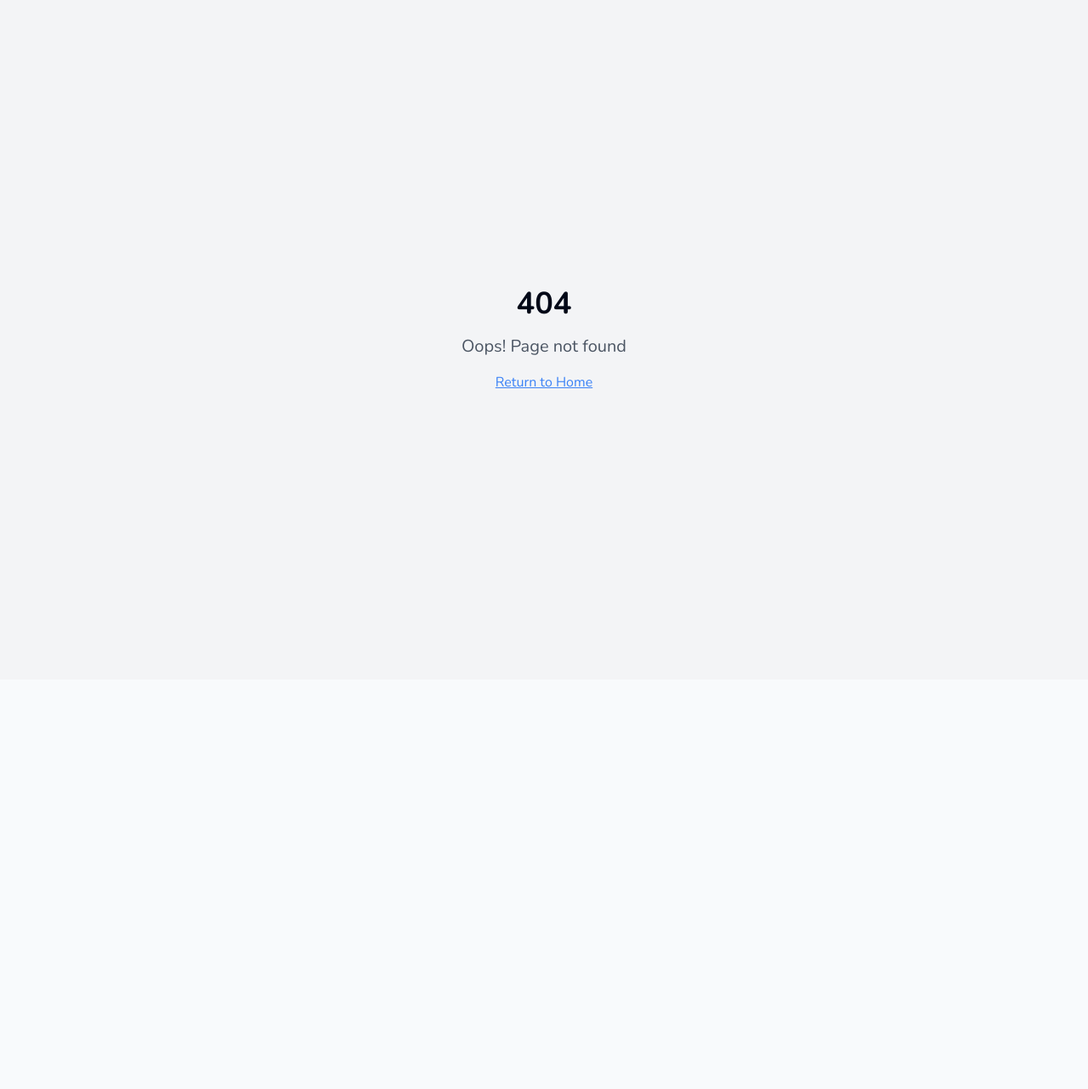
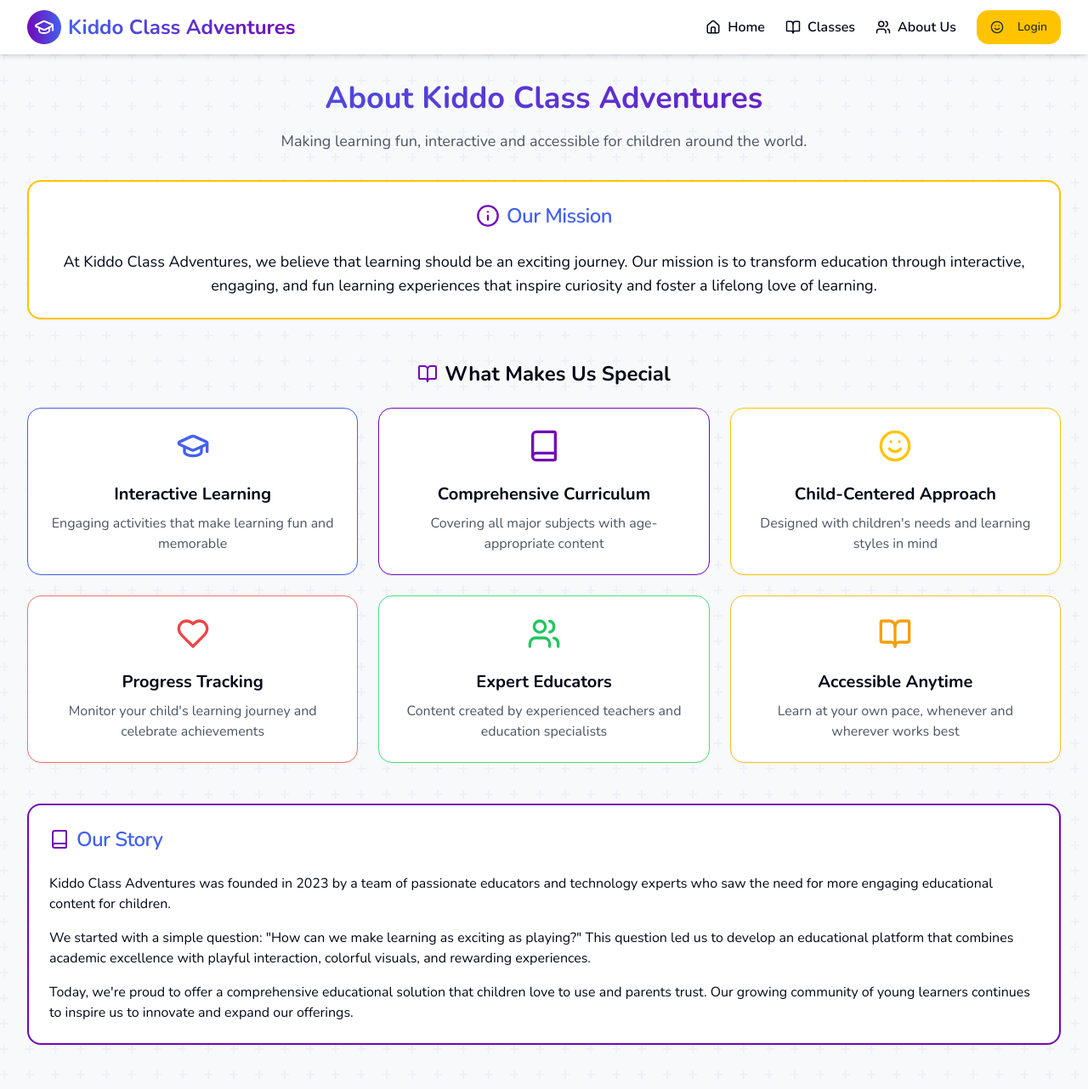
Before and after one commit to hritesh2001/kiddo-class-adventures, a React (Vite) app: page /about in a window 1280 px wide. Before the commit this address had no page. Shown: the top 1282 px of the page at 85% size. Before the commit the page ends 800 px from the top, so only its background shows below. Built offline with nearby package versions, Linux system fonts and the light colour scheme.

Commit message:
Fix: Apply global styles
Apply global styles to the application.

```diff
--- a/src/App.tsx
+++ b/src/App.tsx
@@ -8,6 +8,7 @@ import Index from "./pages/Index";
 import ClassesPage from "./pages/ClassesPage";
 import SubjectsPage from "./pages/SubjectsPage";
 import ChaptersPage from "./pages/ChaptersPage";
+import AboutPage from "./pages/AboutPage";
 import NotFound from "./pages/NotFound";
 
 const queryClient = new QueryClient();
@@ -24,6 +25,7 @@ const App = () => (
           <Route path="/classes/:classId" element={<SubjectsPage />} />
           <Route path="/classes/:classId/subjects" element={<SubjectsPage />} />
           <Route path="/classes/:classId/subjects/:subjectId" element={<ChaptersPage />} />
+          <Route path="/about" element={<AboutPage />} />
           {/* ADD ALL CUSTOM ROUTES ABOVE THE CATCH-ALL "*" ROUTE */}
           <Route path="*" element={<NotFound />} />
         </Routes>
--- /dev/null
+++ b/src/pages/AboutPage.tsx
@@ -0,0 +1,182 @@
+
+import React from "react";
+import { AppLayout } from "@/components/AppLayout";
+import { motion } from "framer-motion";
+import { Card, CardContent, CardHeader, CardTitle } from "@/components/ui/card";
+import { Book, BookOpen, GraduationCap, Users, Smile, Heart, Info } from "lucide-react";
+
+const AboutPage: React.FC = () => {
+  return (
+    <AppLayout>
+      <div className="kiddo-container py-8">
+        <motion.div
+          initial={{ opacity: 0, y: 20 }}
+          animate={{ opacity: 1, y: 0 }}
+          transition={{ duration: 0.5 }}
+          className="text-center mb-8"
+        >
+          <h1 className="text-4xl font-bold bg-gradient-to-r from-kiddo-blue to-kiddo-purple text-transparent bg-clip-text mb-4">
+            About Kiddo Class Adventures
+          </h1>
+          <p className="text-lg text-gray-600 max-w-3xl mx-auto">
+            Making learning fun, interactive and accessible for children around the world.
+          </p>
+        </motion.div>
+
+        {/* Mission Statement */}
+        <motion.div
+          initial={{ opacity: 0, y: 20 }}
+          animate={{ opacity: 1, y: 0 }}
+          transition={{ duration: 0.5, delay: 0.2 }}
+          className="mb-12"
+        >
+          <Card className="border-2 border-kiddo-yellow">
+            <CardHeader className="text-center">
+              <CardTitle className="text-2xl text-kiddo-blue flex items-center justify-center gap-2">
+                <Info size={28} className="text-kiddo-purple" />
+                Our Mission
+              </CardTitle>
+            </CardHeader>
+            <CardContent className="text-center">
+              <p className="text-lg">
+                At Kiddo Class Adventures, we believe that learning should be an exciting journey.
+                Our mission is to transform education through interactive, engaging, and fun learning
+                experiences that inspire curiosity and foster a lifelong love of learning.
+              </p>
+            </CardContent>
+          </Card>
+        </motion.div>
+
+        {/* Key Features */}
+        <motion.div
+          initial={{ opacity: 0 }}
+          animate={{ opacity: 1 }}
+          transition={{ duration: 0.5, delay: 0.4 }}
+          className="mb-12"
+        >
+          <h2 className="text-2xl font-bold text-center mb-6 flex items-center justify-center gap-2">
+            <BookOpen size={24} className="text-kiddo-purple" />
+            What Makes Us Special
+          </h2>
+
+          <div className="grid grid-cols-1 md:grid-cols-2 lg:grid-cols-3 gap-6">
+            {[
+              {
+                title: "Interactive Learning",
+                description: "Engaging activities that make learning fun and memorable",
+                icon: <GraduationCap size={40} className="text-kiddo-blue" />,
+                color: "border-kiddo-blue"
+              },
+              {
+                title: "Comprehensive Curriculum",
+                description: "Covering all major subjects with age-appropriate content",
+                icon: <Book size={40} className="text-kiddo-purple" />,
+                color: "border-kiddo-purple"
+              },
+              {
+                title: "Child-Centered Approach",
+                description: "Designed with children's needs and learning styles in mind",
+                icon: <Smile size={40} className="text-kiddo-yellow" />,
+                color: "border-kiddo-yellow"
+              },
+              {
+                title: "Progress Tracking",
+                description: "Monitor your child's learning journey and celebrate achievements",
+                icon: <Heart size={40} className="text-red-500" />,
+                color: "border-red-400"
+              },
+              {
+                title: "Expert Educators",
+                description: "Content created by experienced teachers and education specialists",
+                icon: <Users size={40} className="text-green-500" />,
+                color: "border-green-400"
+              },
+              {
+                title: "Accessible Anytime",
+                description: "Learn at your own pace, whenever and wherever works best",
+                icon: <BookOpen size={40} className="text-amber-500" />,
+                color: "border-amber-400"
+              }
+            ].map((feature, index) => (
+              <motion.div
+                key={index}
+                initial={{ opacity: 0, y: 20 }}
+                animate={{ opacity: 1, y: 0 }}
+                transition={{ duration: 0.3, delay: 0.1 * (index + 1) }}
+              >
+                <Card className={`kiddo-card h-full ${feature.color} hover:shadow-lg`}>
+                  <CardContent className="pt-6 text-center">
+                    <motion.div
+                      whileHover={{ rotate: 5, scale: 1.1 }}
+                      className="mb-4 inline-block"
+                    >
+                      {feature.icon}
+                    </motion.div>
+                    <h3 className="text-xl font-bold mb-2">{feature.title}</h3>
+                    <p className="text-gray-600">{feature.description}</p>
+                  </CardContent>
+                </Card>
+              </motion.div>
+            ))}
+          </div>
+        </motion.div>
+
+        {/* Our Story */}
+        <motion.div
+          initial={{ opacity: 0, y: 20 }}
+          animate={{ opacity: 1, y: 0 }}
+          transition={{ duration: 0.5, delay: 0.6 }}
+          className="mb-12"
+        >
+          <Card className="border-2 border-kiddo-purple">
+            <CardHeader>
+              <CardTitle className="text-2xl text-kiddo-blue flex items-center gap-2">
+                <Book size={24} className="text-kiddo-purple" />
+                Our Story
+              </CardTitle>
+            </CardHeader>
+            <CardContent>
+              <p className="mb-4">
+                Kiddo Class Adventures was founded in 2023 by a team of passionate educators and
+                technology experts who saw the need for more engaging educational content for children.
+              </p>
+              <p className="mb-4">
+                We started with a simple question: "How can we make learning as exciting as playing?"
+                This question led us to develop an educational platform that combines academic excellence
+                with playful interaction, colorful visuals, and rewarding experiences.
+              </p>
+              <p>
+                Today, we're proud to offer a comprehensive educational solution that children love to use
+                and parents trust. Our growing community of young learners continues to inspire us to
+                innovate and expand our offerings.
+              </p>
+            </CardContent>
+          </Card>
+        </motion.div>
+
+        {/* Join Us */}
+        <motion.div
+          initial={{ opacity: 0, y: 20 }}
+          animate={{ opacity: 1, y: 0 }}
+          transition={{ duration: 0.5, delay: 0.8 }}
+          className="text-center"
+        >
+          <h2 className="text-2xl font-bold mb-4">Join Our Adventure!</h2>
+          <p className="text-lg text-gray-600 max-w-3xl mx-auto mb-6">
+            Start your child's learning journey with Kiddo Class Adventures today
+            and watch them grow into curious, confident learners.
+          </p>
+          <motion.button
+            whileHover={{ scale: 1.05 }}
+            whileTap={{ scale: 0.95 }}
+            className="kiddo-button bg-gradient-to-r from-kiddo-purple to-kiddo-blue"
+          >
+            Get Started Today
+          </motion.button>
+        </motion.div>
+      </div>
+    </AppLayout>
+  );
+};
+
+export default AboutPage;
```
